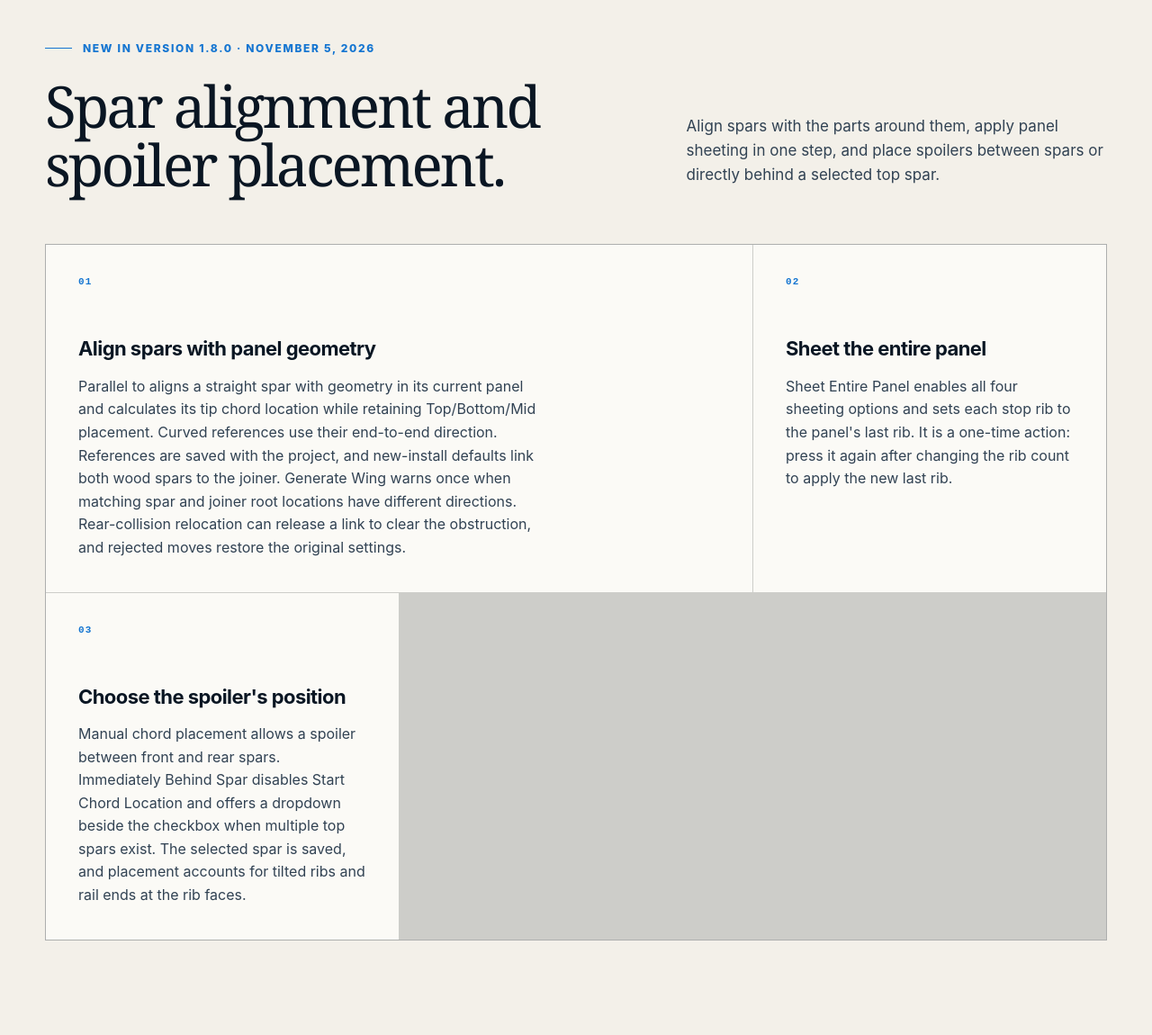
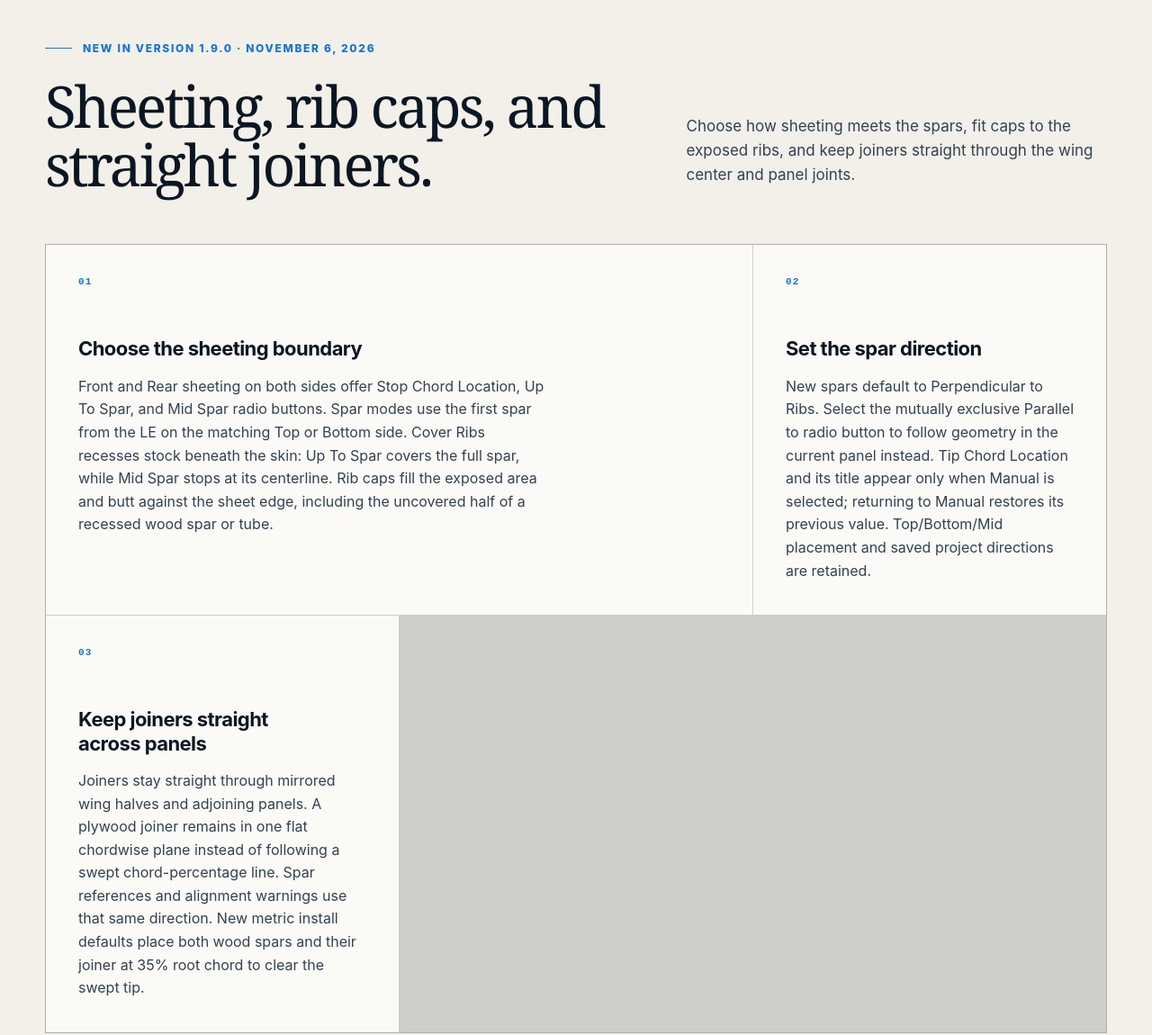
Before and after one commit to barryfx/DesignRC, a plain HTML site: page docs/index.html in a window 1280 px wide. Shown: the part 2060-3210 px from the top of the page at 90% size. Drawn offline with Linux system fonts and the light colour scheme.

Commit message:
Publish DesignRC 1.9.0 download links and package changelog

```diff
--- a/docs/index.html
+++ b/docs/index.html
@@ -4,14 +4,14 @@
   <meta charset="utf-8">
   <meta name="viewport" content="width=device-width, initial-scale=1">
   <meta name="description" content="DesignRC is a parametric desktop application for designing built-up RC airplane wings and producing manufacturing-ready plans and parts.">
-  <meta property="og:title" content="DesignRC 1.8.0 — Design wings. Build with confidence.">
+  <meta property="og:title" content="DesignRC 1.9.0 — Design wings. Build with confidence.">
   <meta property="og:description" content="Parametric RC wing design, 3D solid modeling, full-scale plans, and manufacturing exports for Windows and Linux.">
   <meta property="og:type" content="website">
   <meta property="og:url" content="https://barryfx.github.io/DesignRC/">
   <meta property="og:image" content="https://raw.githubusercontent.com/barryfx/DesignRC/main/resources/graphics/designrc_splash.png">
   <meta name="twitter:card" content="summary_large_image">
   <meta name="theme-color" content="#07111d">
-  <title>DesignRC 1.8.0 — Parametric RC Wing Design</title>
+  <title>DesignRC 1.9.0 — Parametric RC Wing Design</title>
   <link rel="icon" href="https://raw.githubusercontent.com/barryfx/DesignRC/main/resources/graphics/designrc_smaller.png">
   <link rel="stylesheet" href="styles.css">
 </head>
@@ -156,48 +156,50 @@
     <section class="section shell" id="new">
       <div class="section-heading">
         <div>
-          <p class="eyebrow"><span></span> New in version 1.8.0 · November 5, 2026</p>
-          <h2>Spar alignment and spoiler placement.</h2>
+          <p class="eyebrow"><span></span> New in version 1.9.0 &middot; November 6, 2026</p>
+          <h2>Sheeting, rib caps, and straight joiners.</h2>
         </div>
         <p>
-          Align spars with the parts around them, apply panel sheeting in one step,
-          and place spoilers between spars or directly behind a selected top spar.
+          Choose how sheeting meets the spars, fit caps to the exposed ribs,
+          and keep joiners straight through the wing center and panel joints.
         </p>
       </div>
 
       <div class="feature-grid">
         <article class="feature-card feature-wide">
           <p class="card-number">01</p>
-          <h3>Align spars with panel geometry</h3>
+          <h3>Choose the sheeting boundary</h3>
           <p>
-            Parallel to aligns a straight spar with geometry in its current panel and
-            calculates its tip chord location while retaining Top/Bottom/Mid placement.
-            Curved references use their end-to-end direction. References are saved with
-            the project, and new-install defaults link both wood spars to the joiner.
-            Generate Wing warns once when matching spar and joiner root locations have
-            different directions. Rear-collision relocation can release a link to clear
-            the obstruction, and rejected moves restore the original settings.
+            Front and Rear sheeting on both sides offer Stop Chord Location, Up To Spar,
+            and Mid Spar radio buttons. Spar modes use the first spar from the LE on
+            the matching Top or Bottom side. Cover Ribs recesses stock beneath the skin:
+            Up To Spar covers the full spar, while Mid Spar stops at its centerline.
+            Rib caps fill the exposed area and butt against the sheet edge, including
+            the uncovered half of a recessed wood spar or tube.
           </p>
         </article>
 
         <article class="feature-card">
           <p class="card-number">02</p>
-          <h3>Sheet the entire panel</h3>
+          <h3>Set the spar direction</h3>
           <p>
-            Sheet Entire Panel enables all four sheeting options and sets each stop rib
-            to the panel's last rib. It is a one-time action: press it again after changing
-            the rib count to apply the new last rib.
+            New spars default to Perpendicular to Ribs. Select the mutually exclusive
+            Parallel to radio button to follow geometry in the current panel instead.
+            Tip Chord Location and its title appear only when Manual is selected;
+            returning to Manual restores its previous value. Top/Bottom/Mid placement
+            and saved project directions are retained.
           </p>
         </article>
 
         <article class="feature-card">
           <p class="card-number">03</p>
-          <h3>Choose the spoiler's position</h3>
+          <h3>Keep joiners straight across panels</h3>
           <p>
-            Manual chord placement allows a spoiler between front and rear spars.
-            Immediately Behind Spar disables Start Chord Location and offers a dropdown
-            beside the checkbox when multiple top spars exist. The selected spar is saved,
-            and placement accounts for tilted ribs and rail ends at the rib faces.
+            Joiners stay straight through mirrored wing halves and adjoining panels.
+            A plywood joiner remains in one flat chordwise plane instead of following
+            a swept chord-percentage line. Spar references and alignment warnings use
+            that same direction. New metric install defaults place both wood spars
+            and their joiner at 35% root chord to clear the swept tip.
           </p>
         </article>
       </div>
@@ -251,11 +253,11 @@
 
     <section class="section shell download-section" id="download">
       <div class="download-intro">
-        <p class="eyebrow"><span></span> Installer downloads: 1.8.0 · November 5, 2026</p>
+        <p class="eyebrow"><span></span> Installer downloads: 1.9.0 · November 6, 2026</p>
         <h2>Choose your platform.</h2>
         <p>
           DesignRC is available for 64-bit Windows and Linux. Every installer is published with
-          source archives and SHA-256 checksums. Download version 1.8.0 for your platform below.
+          source archives and SHA-256 checksums. Download version 1.9.0 for your platform below.
         </p>
       </div>
 
@@ -265,7 +267,7 @@
           <p class="platform-label">Windows 11 · x64</p>
           <h3>Windows installer</h3>
           <p>Guided per-user installation with the application graphics and runtime dependencies included.</p>
-          <a class="download-link" href="https://github.com/barryfx/DesignRC/releases/download/1.8.0/DesignRC-1.8.0-Windows-x64-Setup.exe">
+          <a class="download-link" href="https://github.com/barryfx/DesignRC/releases/download/1.9.0/DesignRC-1.9.0-Windows-x64-Setup.exe">
             Download .exe <span>↓</span>
           </a>
           <small>Windows may warn because the installer is not code-signed.</small>
@@ -276,10 +278,10 @@
           <p class="platform-label">Ubuntu 24.04 / 26.04 · amd64</p>
           <h3>Ubuntu package</h3>
           <p>Debian package for Ubuntu 24.04 and 26.04, with the application graphics and required Qt/Open CASCADE runtime libraries included.</p>
-          <a class="download-link" href="https://github.com/barryfx/DesignRC/releases/download/1.8.0/designrc_1.8.0-1_amd64.deb">
+          <a class="download-link" href="https://github.com/barryfx/DesignRC/releases/download/1.9.0/designrc_1.9.0-1_amd64.deb">
             Download .deb <span>↓</span>
           </a>
-          <code>sudo apt install ./designrc_1.8.0-1_amd64.deb</code>
+          <code>sudo apt install ./designrc_1.9.0-1_amd64.deb</code>
         </article>
 
         <article class="download-card">
@@ -287,18 +289,18 @@
           <p class="platform-label">Fedora 44 · x86_64</p>
           <h3>Fedora package</h3>
           <p>Native RPM package for Fedora 44 with required dependencies resolved by DNF.</p>
-          <a class="download-link" href="https://github.com/barryfx/DesignRC/releases/download/1.8.0/designrc-1.8.0-1.x86_64.rpm">
+          <a class="download-link" href="https://github.com/barryfx/DesignRC/releases/download/1.9.0/designrc-1.9.0-1.x86_64.rpm">
             Download .rpm <span>↓</span>
           </a>
-          <code>sudo dnf install ./designrc-1.8.0-1.x86_64.rpm</code>
+          <code>sudo dnf install ./designrc-1.9.0-1.x86_64.rpm</code>
         </article>
       </div>
 
       <div class="release-links">
-        <a href="https://github.com/barryfx/DesignRC/releases/download/1.8.0/DesignRC-1.8.0-SHA256SUMS.txt">SHA-256 checksums</a>
-        <a href="https://github.com/barryfx/DesignRC/releases/download/1.8.0/DesignRC-1.8.0-source.zip">Source ZIP</a>
-        <a href="https://github.com/barryfx/DesignRC/releases/download/1.8.0/DesignRC-1.8.0-source.tar.gz">Source tar.gz</a>
-        <a href="https://github.com/barryfx/DesignRC/releases/tag/1.8.0">Release notes</a>
+        <a href="https://github.com/barryfx/DesignRC/releases/download/1.9.0/DesignRC-1.9.0-SHA256SUMS.txt">SHA-256 checksums</a>
+        <a href="https://github.com/barryfx/DesignRC/releases/download/1.9.0/DesignRC-1.9.0-source.zip">Source ZIP</a>
+        <a href="https://github.com/barryfx/DesignRC/releases/download/1.9.0/DesignRC-1.9.0-source.tar.gz">Source tar.gz</a>
+        <a href="https://github.com/barryfx/DesignRC/releases/tag/1.9.0">Release notes</a>
         <a href="https://github.com/barryfx/DesignRC/blob/main/README.md">Build from source</a>
       </div>
     </section>
```
Also changed, not shown: 2 other files.
